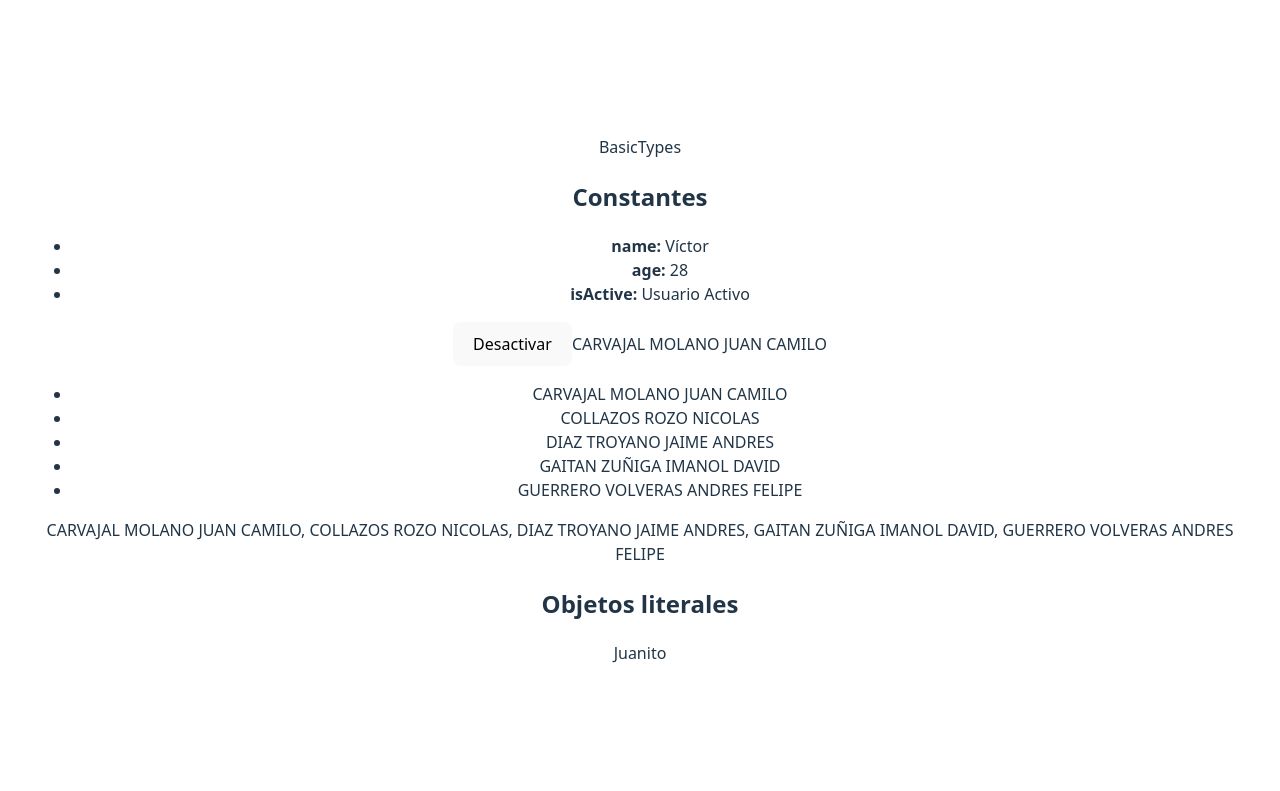
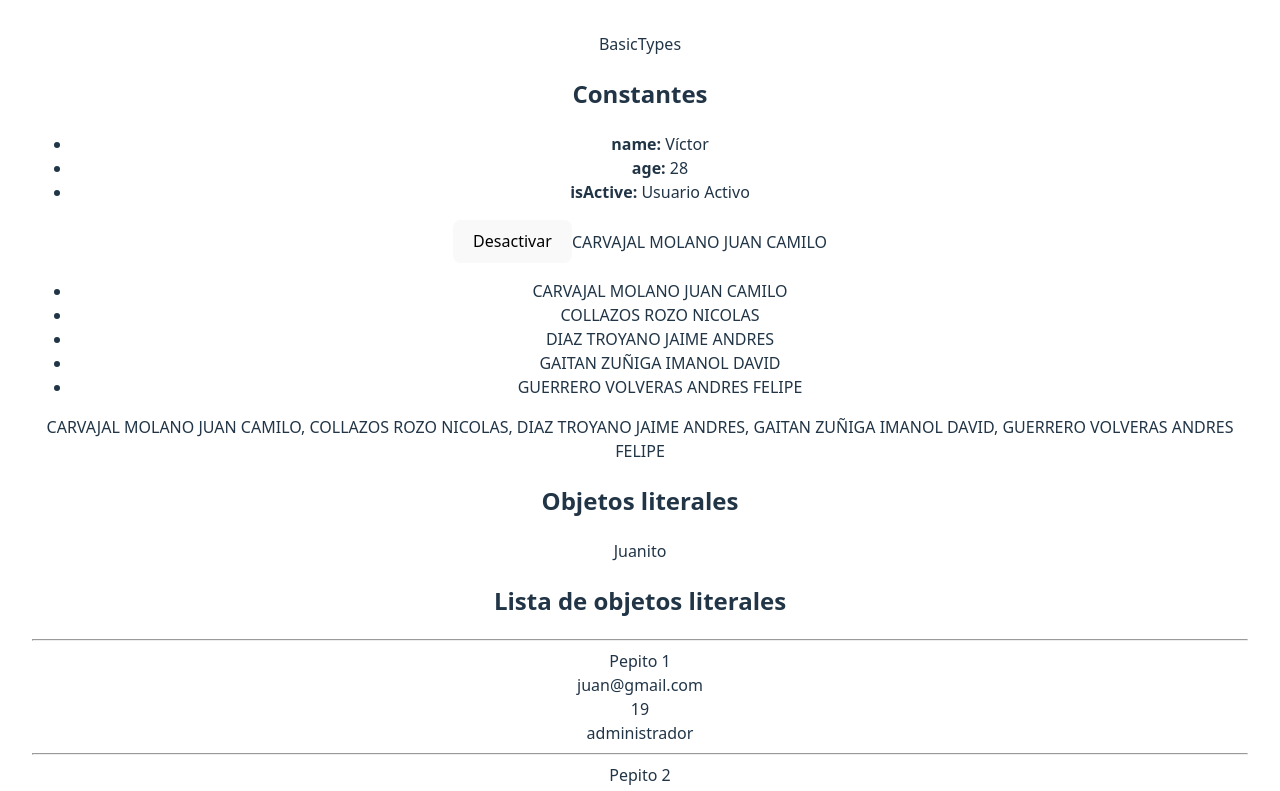
Before and after one commit to ApoloByte/HerramientasVisualesDeProgramacionTDST, a React (Vite) app in the folder 02-bases-react-guia-2/: page / in a window 1280 px wide. Shown: the top 791 px of the page. Built offline with nearby package versions, Linux system fonts and the light colour scheme.

Commit message:
feat(guia-2): añade 3 objetos literales dentro de una lista
añade 3 objetos literales dentro de una lista llamada users

añade un
mapping de la lista de objetos literales users para imprimir su nombre,
correo, edad y rol

```diff
--- a/02-bases-react-guia-2/src/components/BasicTypes.tsx
+++ b/02-bases-react-guia-2/src/components/BasicTypes.tsx
@@ -22,6 +22,33 @@ export const BasicTypes = () => {
         maritalStatus: "casado",
         isActive: true
     }
+
+    const users = [
+        {
+            name: "Pepito 1",
+            email: "juan@gmail.com",
+            age: 19,
+            role: "administrador",
+            maritalStatus: "casado",
+            isActive: true
+        },
+        {
+            name: "Pepito 2",
+            email: "juan@gmail.com",
+            age: 19,
+            role: "administrador",
+            maritalStatus: "casado",
+            isActive: true
+        },
+        {
+            name: "Pepito 3",
+            email: "juan@gmail.com",
+            age: 19,
+            role: "administrador",
+            maritalStatus: "casado",
+            isActive: true
+        }
+    ]
 
 
     return (
@@ -57,6 +84,29 @@ export const BasicTypes = () => {
             <h2>Objetos literales</h2>
             {user.name}
 
+            <h2>Lista de objetos literales</h2>
+            <hr />
+            {users.map(
+                (value, index) => <div key={index}>
+                    <div>{value.name}</div>
+                    <div>{value.email}</div>
+                    <div>{value.age}</div>
+                    <div>{value.role}</div>
+                    <hr />
+                </div>
+            )}
+            {/*
+            <ul>
+                {users.map(
+                    (value, index) => {
+                        console.log(value)
+                        return <div>
+
+                        </div>
+                    }
+                )}
+            </ul> */}
+
 
 
 
```
